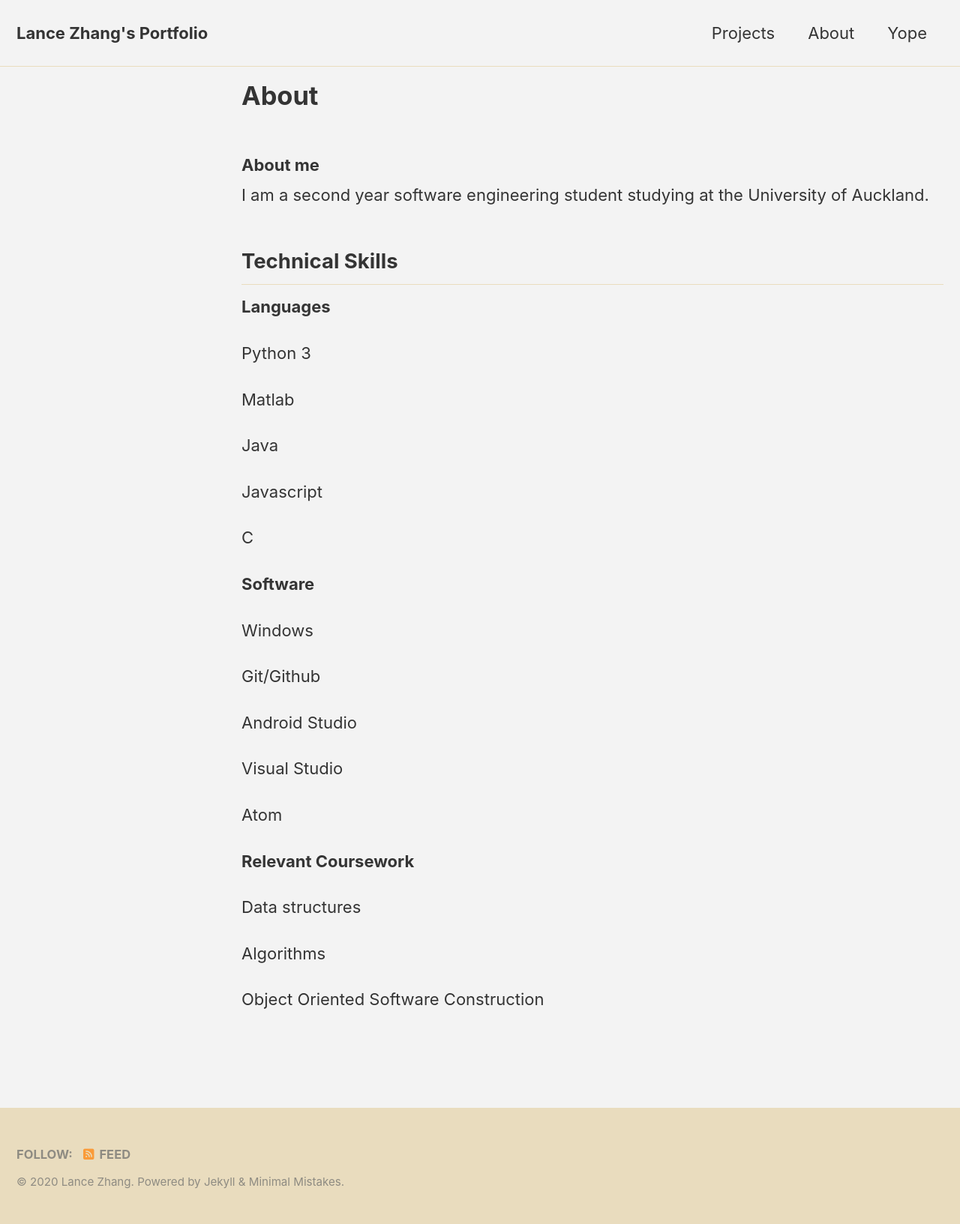
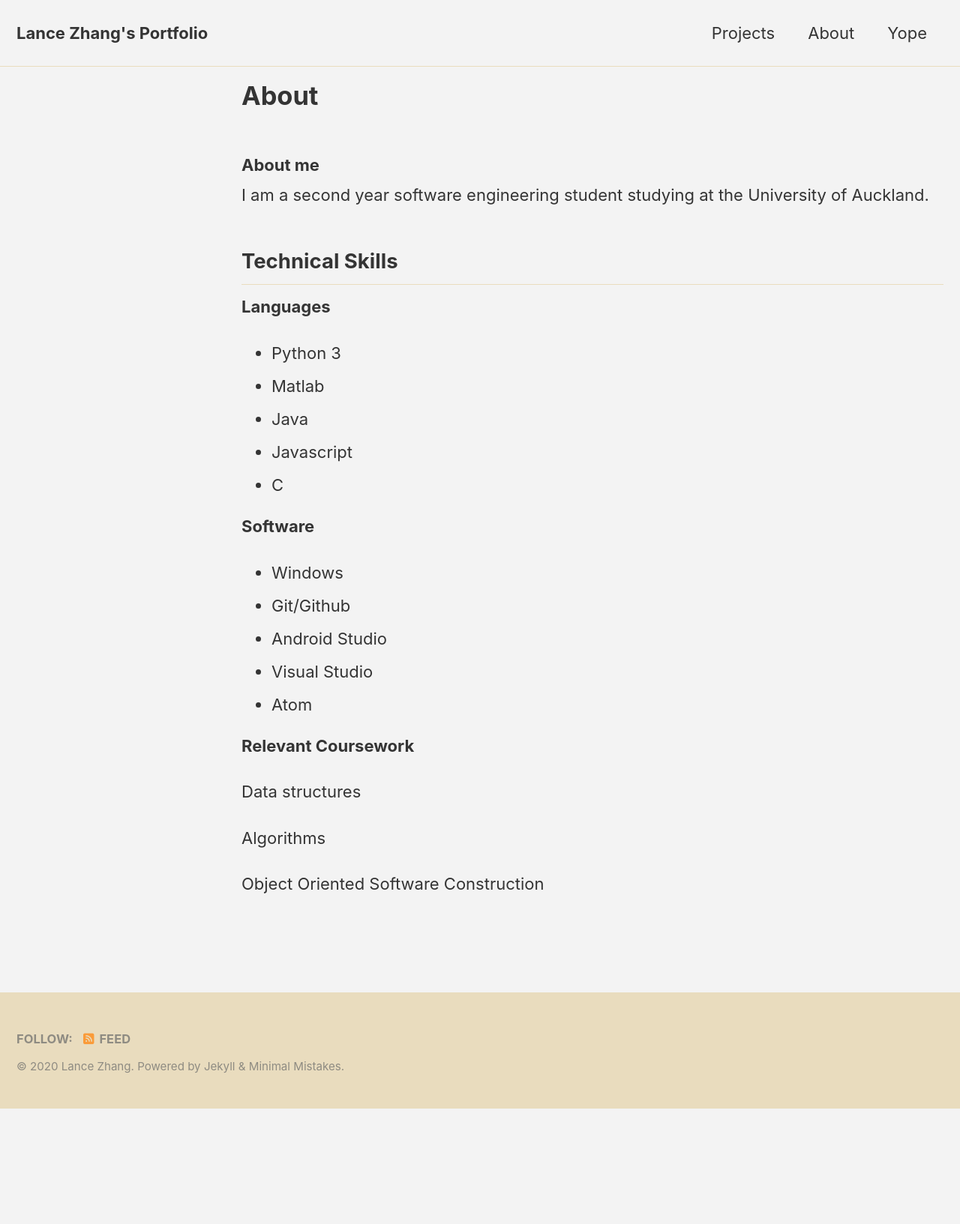
Before and after one commit to lancelancezhang/lancelancezhang.github.io, a Jekyll site: the page built from _pages/about.md, in a window 1280 px wide. Shown: the whole page at 75% size. Built offline with Jekyll 4.4.1, drawn with Linux system fonts in a browser that asks for light colours; cached includes are drawn as plain includes; nearby versions of some CDN libraries; after the commit the page ends 1479 px from its top, so only the background shows below that.

Commit message:
editing profile settings

```diff
--- a/_config.yml
+++ b/_config.yml
@@ -108,7 +108,7 @@ analytics:
 # Site Author
 author:
   name             : "Lance Zhang"
-  avatar           : "/images/profile.jpg"
+  avatar           : "/images/profile.JPG"
   bio              : "Software Engineering student at the University of Auckland"
   location         : "Auckland, New Zealand"
   email            :
--- a/_pages/about.md
+++ b/_pages/about.md
@@ -12,27 +12,19 @@ I am a second year software engineering student studying at the University of Au
 
 **Languages**
 
-Python 3
-
-Matlab
-
-Java
-
-Javascript
-
-C
+* Python 3
+* Matlab
+* Java
+* Javascript
+* C
 
 **Software**
 
-Windows
-
-Git/Github
-
-Android Studio
-
-Visual Studio
-
-Atom
++ Windows
++ Git/Github
++ Android Studio
++ Visual Studio
++ Atom
 
 **Relevant Coursework**
 
```
